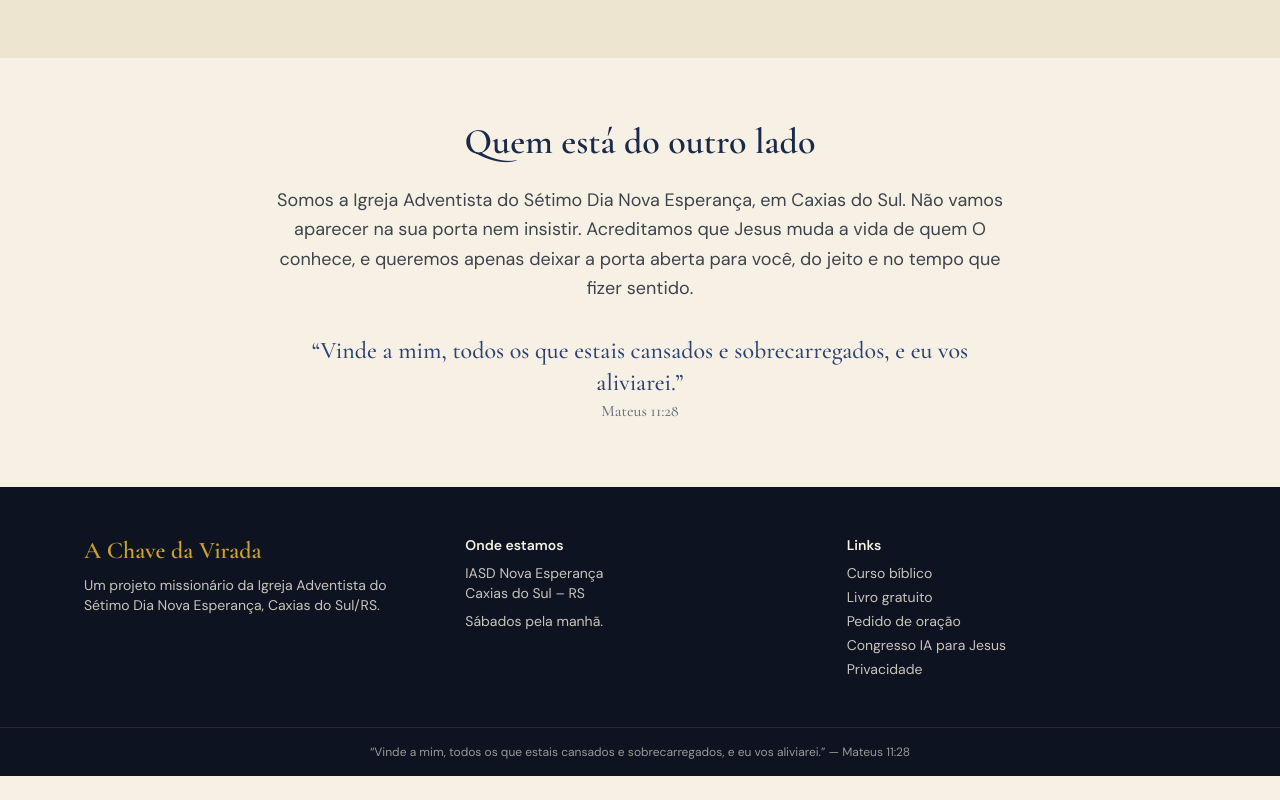
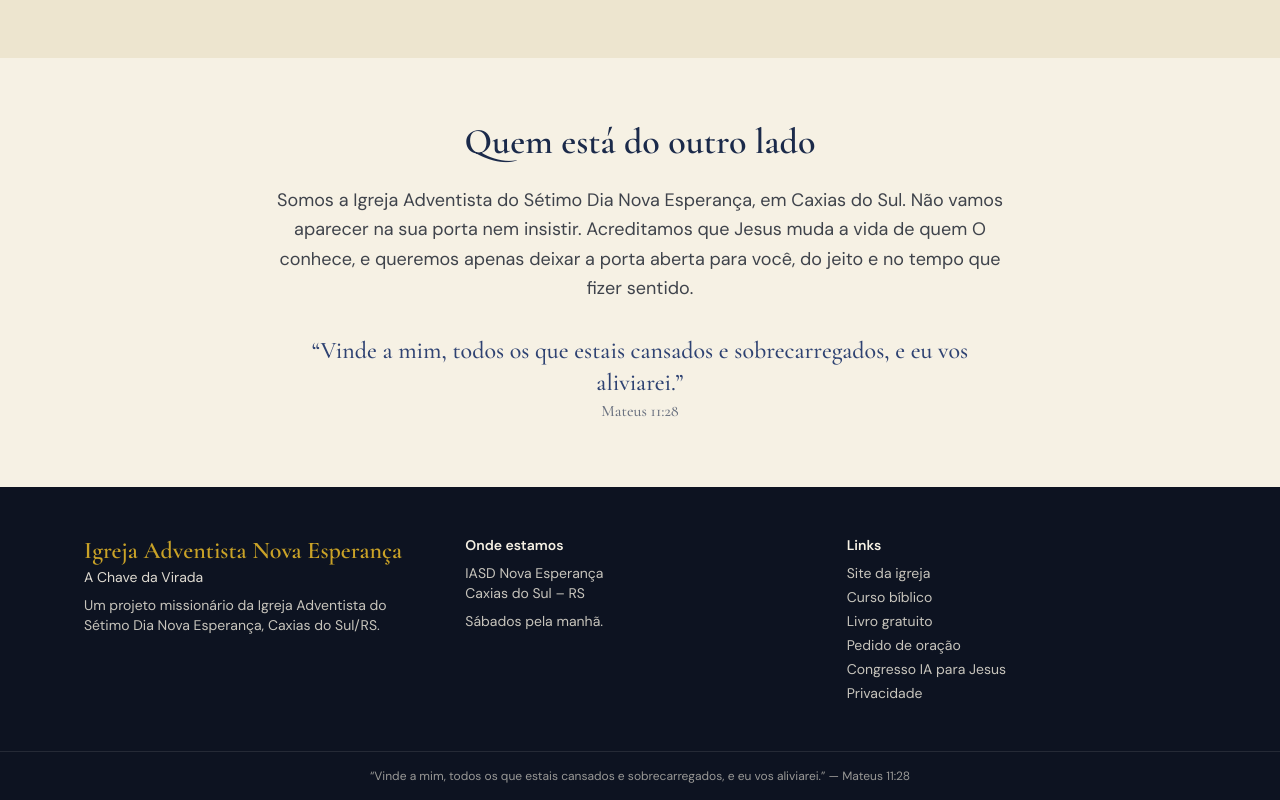
Before and after one commit to armandoportoserra/chave-da-virada, a Next.js app: page / in a window 1280 px wide. Shown: the part 1817-2617 px from the top of the page. Before the commit the page ends 2593 px from the top, so only its background shows below. Built offline with nearby package versions, Linux system fonts and the light colour scheme; no server answers.

Commit message:
Rodapé com nome da igreja e link da vitrine

```diff
--- a/src/components/Rodape.tsx
+++ b/src/components/Rodape.tsx
@@ -5,7 +5,8 @@ export default function Rodape() {
     <footer className="mt-auto bg-navy-deep text-cream">
       <div className="mx-auto grid max-w-6xl gap-8 px-5 py-12 md:grid-cols-3">
         <div>
-          <p className="serif text-2xl font-semibold text-gold">A Chave da Virada</p>
+          <p className="serif text-2xl font-semibold text-gold">Igreja Adventista Nova Esperança</p>
+          <p className="text-sm text-cream/90">A Chave da Virada</p>
           <p className="mt-2 text-sm text-cream/80">Um projeto missionário da Igreja Adventista do Sétimo Dia Nova Esperança, Caxias do Sul/RS.</p>
         </div>
         <div className="text-sm text-cream/80">
@@ -16,6 +17,7 @@ export default function Rodape() {
         <div className="text-sm text-cream/80">
           <p className="font-semibold text-cream">Links</p>
           <ul className="mt-2 space-y-1">
+            <li><a href="https://igrejanovaesperanca.framer.website" className="hover:text-gold">Site da igreja</a></li>
             <li><Link href="/curso" className="hover:text-gold">Curso bíblico</Link></li>
             <li><Link href="/livro" className="hover:text-gold">Livro gratuito</Link></li>
             <li><Link href="/oracao" className="hover:text-gold">Pedido de oração</Link></li>
```
